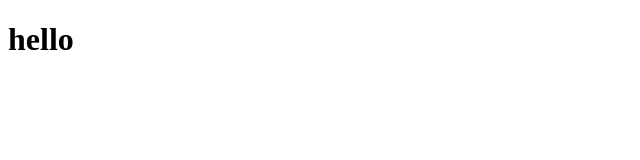
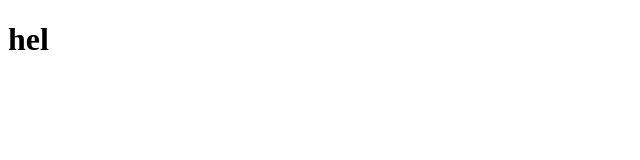
Before and after one commit to vivek-git-26/react-task, a plain HTML site: page shopify/index.html in a window 1280 px wide. Shown: the full height of the page, 0-640 px from the left. Drawn offline with Linux system fonts and the light colour scheme.

Commit message:
hey-new-commitrev-check

```diff
--- a/shopify/index.html
+++ b/shopify/index.html
@@ -6,7 +6,7 @@
 </head>
 
 <body>
-    <h1>hello</h1>
+    <h1>hel</h1>
 </body>
 
 </html>
```
